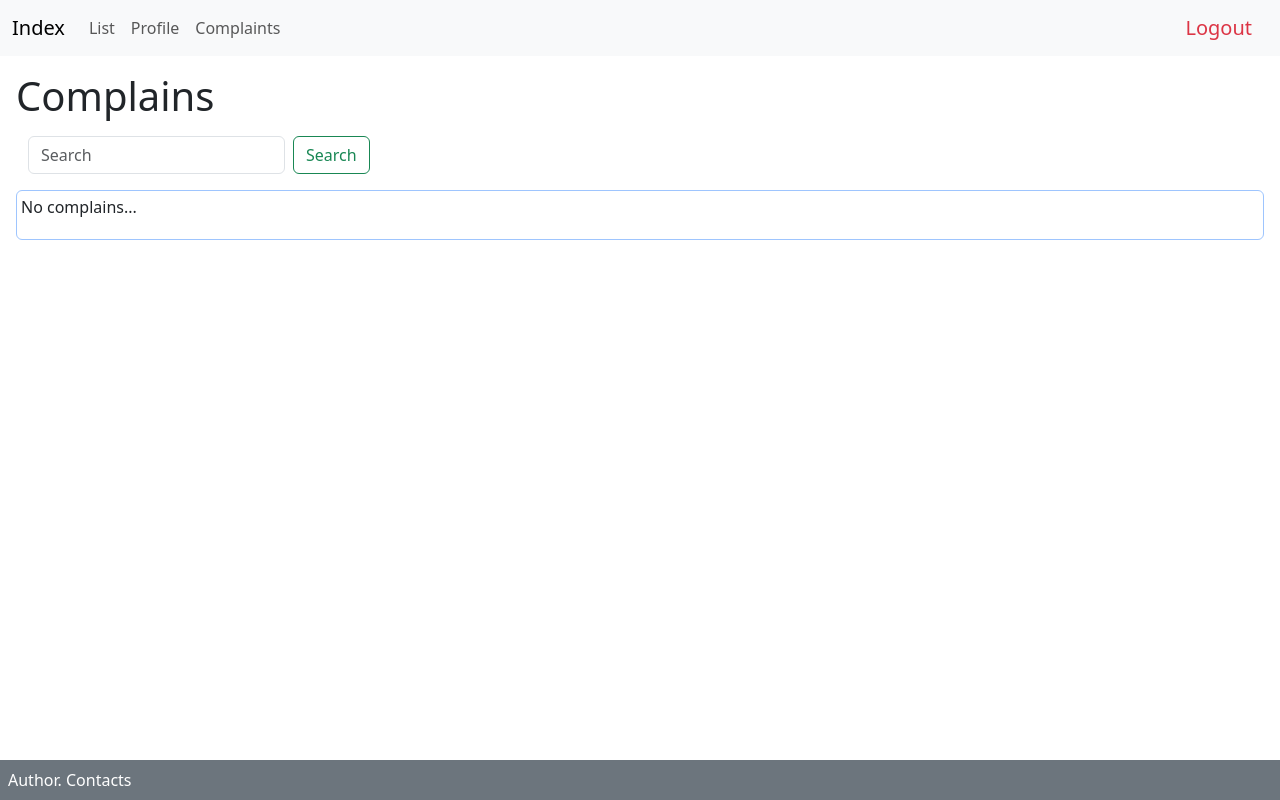
After one commit to Timur1414/votings, a Django app: page /complains/list/ in a window 1280 px wide. The commit adds this page. Run offline with Django 4.2, Linux system fonts and the light colour scheme; the visitor is signed in with stand-in values (Sample User, id 1); data that the repository does not hold is empty.

Commit message:
Complaints.

```diff
--- a/main/templates/base.html
+++ b/main/templates/base.html
@@ -26,7 +26,7 @@
                     {% endif %}
                     {% if request.user.is_staff %}
                     <li class="nav-item">
-                        <a class="nav-link" href="#">Complaints</a>
+                        <a class="nav-link" href="{% url 'complains_list' %}">Complaints</a>
                     </li>
                     {% endif %}
                 </ul>
--- /dev/null
+++ b/main/templates/complains/list.html
@@ -0,0 +1,23 @@
+{% extends "base.html" %}
+
+{% block content %}
+    <h1>Complains</h1>
+    <nav class="navbar navbar-expand-lg">
+        <div class="container-fluid">
+            <div class="collapse navbar-collapse" id="navbarSupportedContent">
+                <form class="d-flex" role="search" method="POST">
+                    {% csrf_token %}
+                    <input class="form-control me-2" type="search" placeholder="Search" aria-label="Search">
+                    <button class="btn btn-outline-success" type="submit">Search</button>
+                </form>
+            </div>
+        </div>
+    </nav>
+    <div class="border border-primary-subtle rounded my-2 p-1 d-flex align-content-around flex-wrap">
+        {% for complaint in complains %}
+            {% include "complains/card.html" %}
+        {% empty %}
+            <p>No complains...</p>
+        {% endfor %}
+    </div>
+{% endblock %}
--- a/main/templates/votings/voting.html
+++ b/main/templates/votings/voting.html
@@ -33,7 +33,9 @@
         </div>
     {% else %}
         <h1 class="text-center">{{ voting.title }}</h1>
-        <p class="text-end">Author: <a class="text-decoration-none" href="{% url 'profile' id=voting.author.id %}">{{ voting.author }}</a></p>
+        <p class="text-end">Author: <a class="text-decoration-none" href="{% url 'profile' id=voting.author.id %}">{{ voting.author }}</a>
+        <br>
+        <a href="{% url 'create_complaint' id=voting.id %}">Complain</a></p>
         <p>Questions:</p>
         {% if voted == False %}
             <form method="POST">
--- a/main/views.py
+++ b/main/views.py
@@ -1,13 +1,13 @@
 from django.contrib.auth import logout, get_user_model
 from django.contrib.auth.decorators import login_required
 from django.contrib.auth.forms import UserCreationForm
-from django.contrib.auth.mixins import LoginRequiredMixin
+from django.contrib.auth.mixins import LoginRequiredMixin, UserPassesTestMixin
 from django.core.exceptions import PermissionDenied
 from django.shortcuts import render, redirect, get_object_or_404
 from django.urls import reverse_lazy
-from django.views.generic import TemplateView, CreateView, ListView
-from main.forms import CreateVotingForm, CreateQuestionForm, CreateVariantForm
-from main.models import Voting, Question, Variant, VoteFact
+from django.views.generic import TemplateView, CreateView, ListView, View
+from main.forms import CreateVotingForm, CreateQuestionForm, CreateVariantForm, CreateComplaint
+from main.models import Voting, Question, Variant, VoteFact, Complaint
 
 
 class MainPage(TemplateView):
@@ -186,3 +186,66 @@ class ProfilePage(LoginRequiredMixin, TemplateView):
             'voted_votings': voted_votings,
         })
         return context
+
+
+class ListComplainsPage(UserPassesTestMixin, LoginRequiredMixin, ListView):
+    template_name = 'complains/list.html'
+    context_object_name = 'complains'
+    queryset = Complaint.get_opened_complains()
+
+    def test_func(self):
+        return self.request.user.is_staff
+
+    def get_context_data(self, *, object_list=None, **kwargs):
+        context = super().get_context_data(object_list=object_list, **kwargs)
+        context.update({
+            'title': 'List Complains',
+        })
+        return context
+
+
+class ComplaintPage(UserPassesTestMixin, LoginRequiredMixin, TemplateView):
+    template_name = 'complains/complaint.html'
+
+    def test_func(self):
+        return self.request.user.is_staff
+
+    def get_context_data(self, **kwargs):
+        context = super().get_context_data(**kwargs)
+        context.update({
+            'title': 'Complain',
+        })
+        complain = get_object_or_404(Complaint, id=self.kwargs['id'])
+        context['complaint'] = complain
+        return context
+
+    def post(self, request, *args, **kwargs):
+        complain = get_object_or_404(Complaint, id=self.kwargs['id'])
+        key = request.POST.get('result')
+        if key == 'skip':
+            complain.skip()
+        else:
+            complain.block()
+        return redirect('complains_list')
+
+
+class CreateComplaintPage(LoginRequiredMixin, CreateView):
+    template_name = 'complains/create_complaint.html'
+    form_class = CreateComplaint
+
+    def get_success_url(self):
+        return reverse_lazy('voting', kwargs={'id': self.kwargs['id']})
+
+    def get_initial(self):
+        voting = get_object_or_404(Voting, id=self.kwargs['id'])
+        return {
+            'user': self.request.user,
+            'voting': voting
+        }
+
+    def get_context_data(self, **kwargs):
+        context = super().get_context_data(**kwargs)
+        context.update({
+            'title': 'Create Complaint',
+        })
+        return context
--- a/votings/urls/__init__.py
+++ b/votings/urls/__init__.py
@@ -28,4 +28,5 @@ urlpatterns = [
 
     path('votings/', include('votings.urls.votings')),
     path('profile/', include('votings.urls.profile')),
+    path('complains/', include('votings.urls.complains')),
 ]
```
Also changed, not shown: main/forms.py (+15 -1 lines), main/models.py (+14 -0 lines), main/templates/complains/card.html (added, +8 -0 lines), main/templates/complains/complaint.html (added, +21 -0 lines), main/templates/complains/create_complaint.html (added, +10 -0 lines), votings/urls/complains.py (added, +8 -0 lines).
